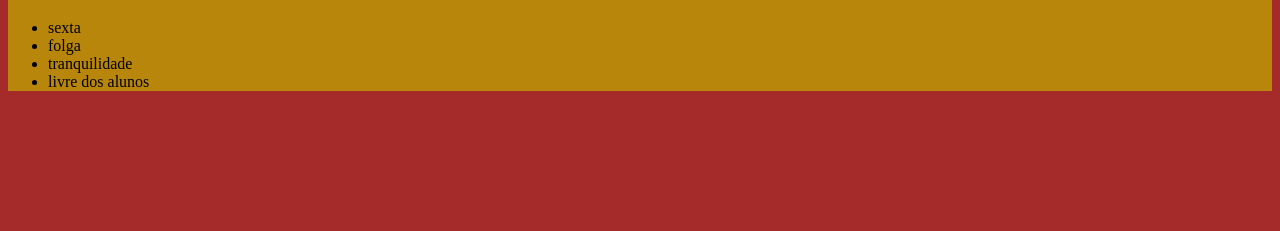
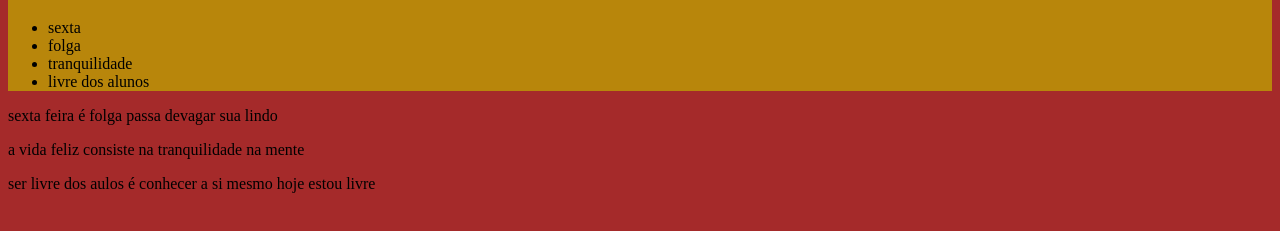
Before and after one commit to gigidograu123/2E2404, a plain HTML site: page LALA123.HTML in a window 1280 px wide. Shown: the part 87-318 px from the top of the page. Drawn offline with Linux system fonts and the light colour scheme.

Commit message:
Update LALA123.HTML

```diff
--- a/LALA123.HTML
+++ b/LALA123.HTML
@@ -22,3 +22,8 @@
 </header>
 </body>
 </html>
+</p>sexta feira é folga passa devagar sua lindo</p>
+
+</p>a vida feliz consiste na tranquilidade na mente</p>
+
+</p>ser livre dos aulos é conhecer a si mesmo hoje estou livre</p>
```
